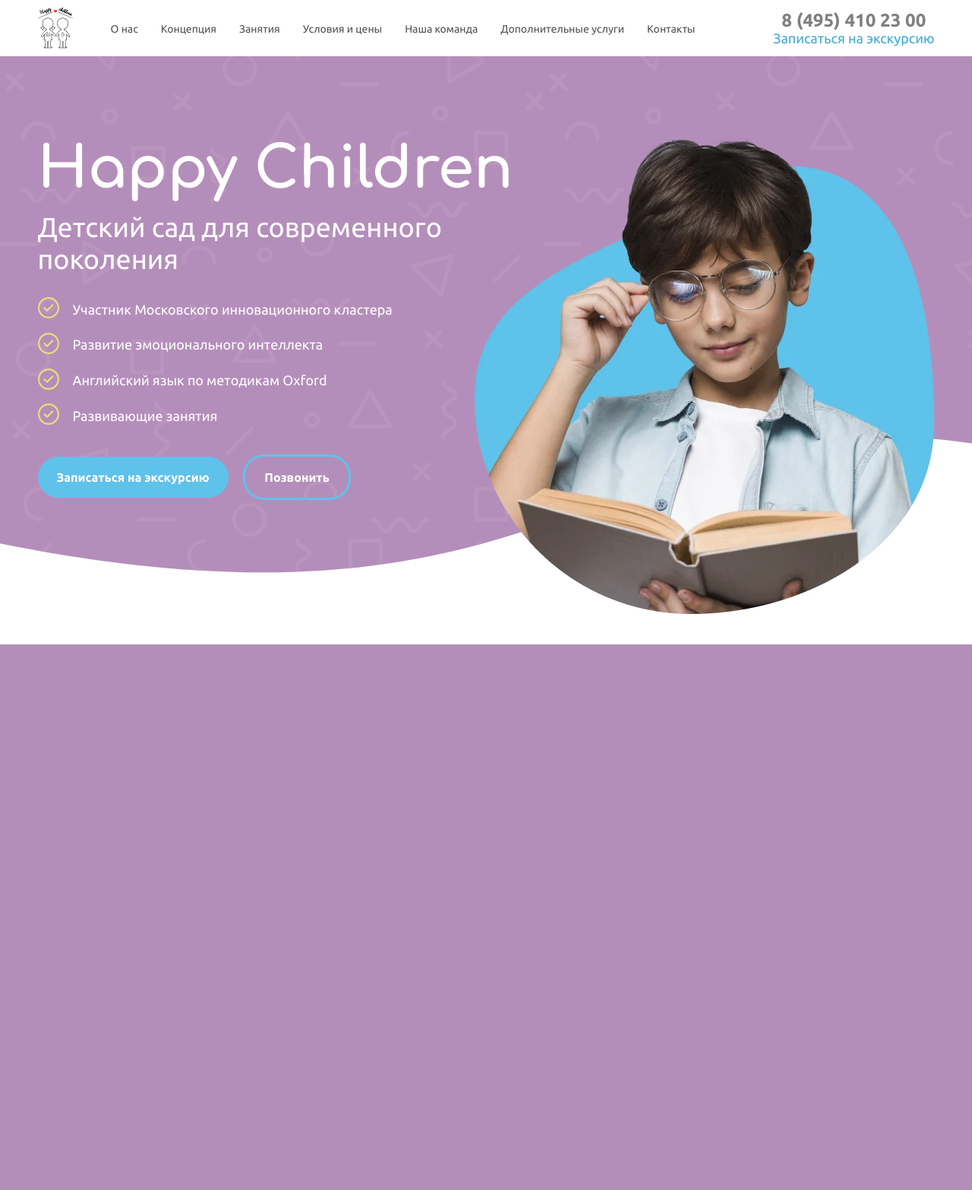
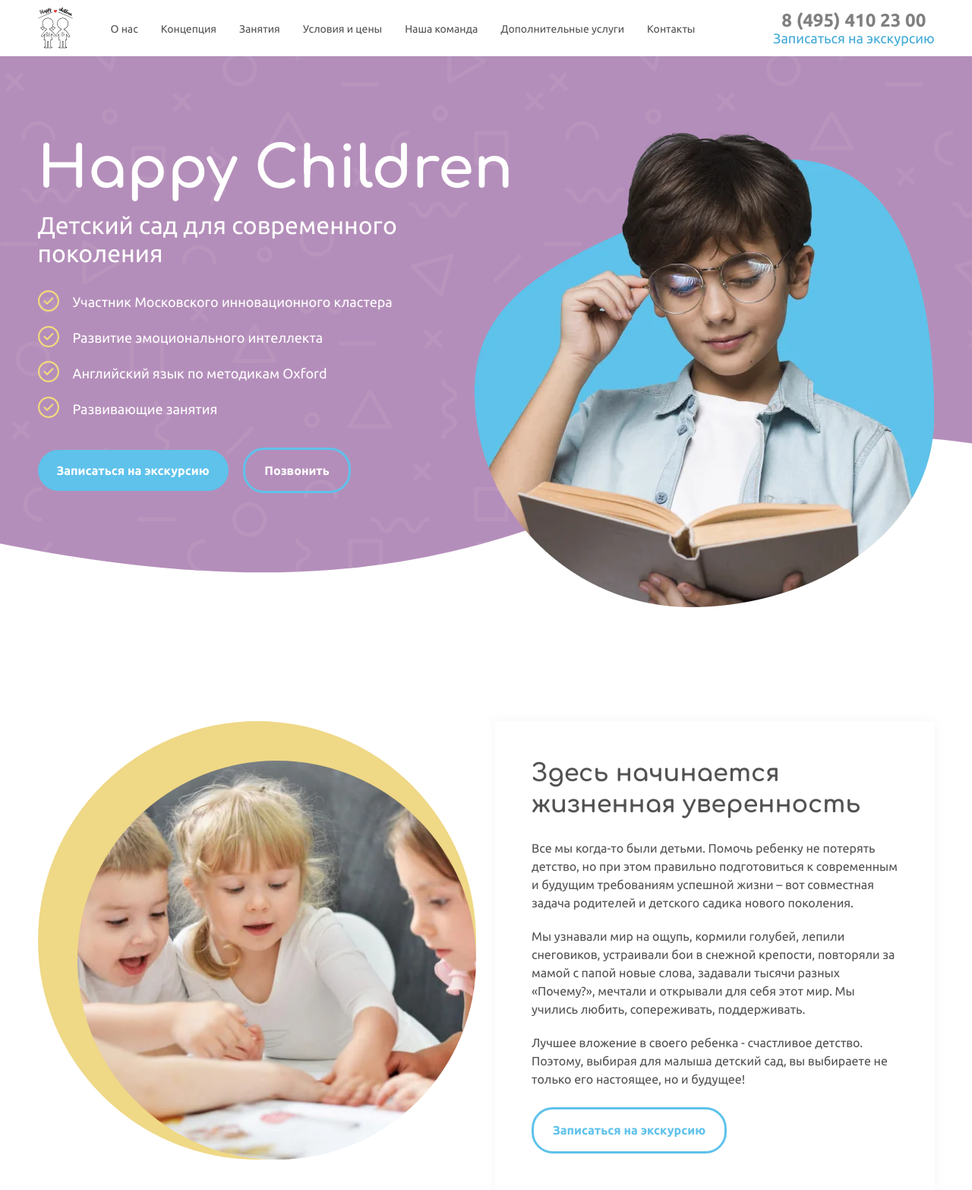
Before and after one commit to acr0matic/happy-children, a PHP site: page / in a window 1280 px wide. Shown: the whole page at 76% size. Before the commit the page ends 848 px from the top, so only its background shows below. Run offline with PHP 8.4, Linux system fonts and the light colour scheme; style sheets or scripts are compiled from the project's sources.

Commit message:
feat: верстка "о садике"

```diff
--- a/src/index.html
+++ b/src/index.html
@@ -142,6 +142,60 @@
       </div>
       <!-- /.container -->
     </section>
+
+    <section id="about" class="section">
+      <div class="container">
+        <div class="about">
+          <div class="row">
+            <div class="col-6">
+              <div class="about__picture">
+                <picture>
+                  <source srcset="img/page/main/about/photo.webp" type="image/webp">
+                  <img class="about__image" src="img/page/main/about/photo.jpg" alt="">
+                </picture>
+              </div>
+              <!-- /.about__picture -->
+            </div>
+            <!-- /.col-6 -->
+
+            <div class="col-6">
+              <div class="about__content">
+                <h2 class="about__title section__title">
+                  Здесь начинается
+                  <br>
+                  жизненная уверенность
+                </h2>
+
+                <div class="about__text">
+                  <p class="about__text section__text">
+                    Все мы когда-то были детьми. Помочь ребенку не потерять детство, но при этом правильно подготовиться к современным и будущим требованиям успешной жизни – вот совместная задача родителей и детского садика нового поколения.
+                  </p>
+
+                  <p class="about__text section__text">
+                    Мы узнавали мир на ощупь, кормили голубей, лепили снеговиков, устраивали бои в снежной крепости, повторяли за мамой с папой новые слова, задавали тысячи разных «Почему?», мечтали и открывали для себя этот мир. Мы учились любить, сопереживать, поддерживать.
+                  </p>
+
+                  <p class="about__text section__text">
+                    Лучшее вложение в своего ребенка - счастливое детство. Поэтому, выбирая для малыша детский сад, вы выбираете не только его настоящее, но и будущее!
+                  </p>
+                </div>
+                <!-- /.about__text -->
+
+                <div class="about__action">
+                  <button class="button button-outline">Записаться на экскурсию</button>
+                </div>
+                <!-- /.about__action -->
+              </div>
+              <!-- /.about__content -->
+            </div>
+            <!-- /.col-6 -->
+          </div>
+          <!-- /.row -->
+        </div>
+        <!-- /.about -->
+      </div>
+      <!-- /.container -->
+    </section>
   </main>
 
   <!-- Подвал -->
--- a/src/scss/abstracts/variables/_typography.scss
+++ b/src/scss/abstracts/variables/_typography.scss
@@ -11,7 +11,7 @@ $weight-Black: 900;
 
 // Размеры шрифта
 $font-size-0: 76px;
-$font-size-1: 36px;
+$font-size-1: 32px;
 $font-size-2: 24px;
 $font-size-3: 20px;
 $font-size-4: 18px;
--- a/src/scss/base/_typography.scss
+++ b/src/scss/base/_typography.scss
@@ -4,6 +4,7 @@
 
 body {
   font-family: Ubuntu, sans-serif;
+  color: $text-black;
 }
 
 p {
--- a/src/scss/components/button/_button-outline.scss
+++ b/src/scss/components/button/_button-outline.scss
@@ -1,4 +1,5 @@
 .button-outline {
+  color: $button-outline__color;
   background-color: transparent;
   border: 3px solid $button__border;
 }
--- a/src/scss/components/button/_button.scss
+++ b/src/scss/components/button/_button.scss
@@ -12,8 +12,10 @@
   transition: 0.15s ease;
 
   &:hover {
-    color: $button__text--hover;
-    border-color: $button__border--hover;
-    background-color: $button__bg--hover;
+    @media (hover: hover) {
+      color: $button__text--hover;
+      border-color: $button__border--hover;
+      background-color: $button__bg--hover;
+    }
   }
 }
--- a/src/scss/components/button/_main.scss
+++ b/src/scss/components/button/_main.scss
@@ -12,6 +12,8 @@ $button__border--hover: #f2d97e;
 $button__text: #ffffff;
 $button__text--hover: #7d7d7d;
 
+$button-outline__color: #5ec2eb;
+
 @import "button";
 @import "button-primary";
 @import "button-outline";
--- a/src/scss/components/section/_section.scss
+++ b/src/scss/components/section/_section.scss
@@ -0,0 +1,15 @@
+.section {
+  padding-top: 150px;
+
+  &__title {
+    font-family: Comfortaa, sans-serif;
+    font-size: $font-size-1;
+    line-height: 41px;
+  }
+
+  &__text {
+    &:not(:last-child) {
+      margin-bottom: 20px;
+    }
+  }
+}
--- a/src/scss/layout/_layout.scss
+++ b/src/scss/layout/_layout.scss
@@ -9,3 +9,4 @@
 
 // Фрагметы главной страницы
 @import "pages/main/hero.scss";
+@import "pages/main/about.scss";
--- /dev/null
+++ b/src/scss/layout/pages/main/_about.scss
@@ -0,0 +1,43 @@
+#about {
+  padding-top: 110px;
+}
+
+.about {
+  &__content {
+    padding: 48px;
+    background-color: $palette-white;
+    box-shadow: $shadow;
+  }
+
+  &__title {
+    margin-bottom: 25px;
+  }
+
+  &__text {
+    margin-bottom: 25px;
+  }
+
+  &__action {
+  }
+
+  &__picture {
+    position: relative;
+    background-color: $palette-yellow;
+    border-radius: 50%;
+
+    width: 100%;
+    max-width: 577px;
+    height: 577px;
+  }
+
+  &__image {
+    position: absolute;
+    right: 0;
+    bottom: 0;
+
+    width: 525px;
+    height: 525px;
+
+    border-radius: 50%;
+  }
+}
--- a/src/scss/layout/pages/main/_hero.scss
+++ b/src/scss/layout/pages/main/_hero.scss
@@ -40,6 +40,14 @@
     margin-bottom: 35px;
   }
 
+  &__action .button-outline {
+    color: $text-white;
+
+    &:hover {
+      color: $button__text--hover;
+    }
+  }
+
   &__picture {
     position: absolute;
     right: 0;
--- a/src/scss/vendors/_bootstrap-grid.scss
+++ b/src/scss/vendors/_bootstrap-grid.scss
@@ -47,16 +47,6 @@
     max-width: 1205px;
   }
 }
-@media (min-width: 1400px) {
-  .container,
-  .container-lg,
-  .container-md,
-  .container-sm,
-  .container-xl,
-  .container-xxl {
-    max-width: 1320px;
-  }
-}
 .row {
   --bs-gutter-x: 1.5rem;
   --bs-gutter-y: 0;
```
Also changed, not shown: src/img/page/main/about/photo.jpg (added), src/img/page/main/about/photo.webp (added).
